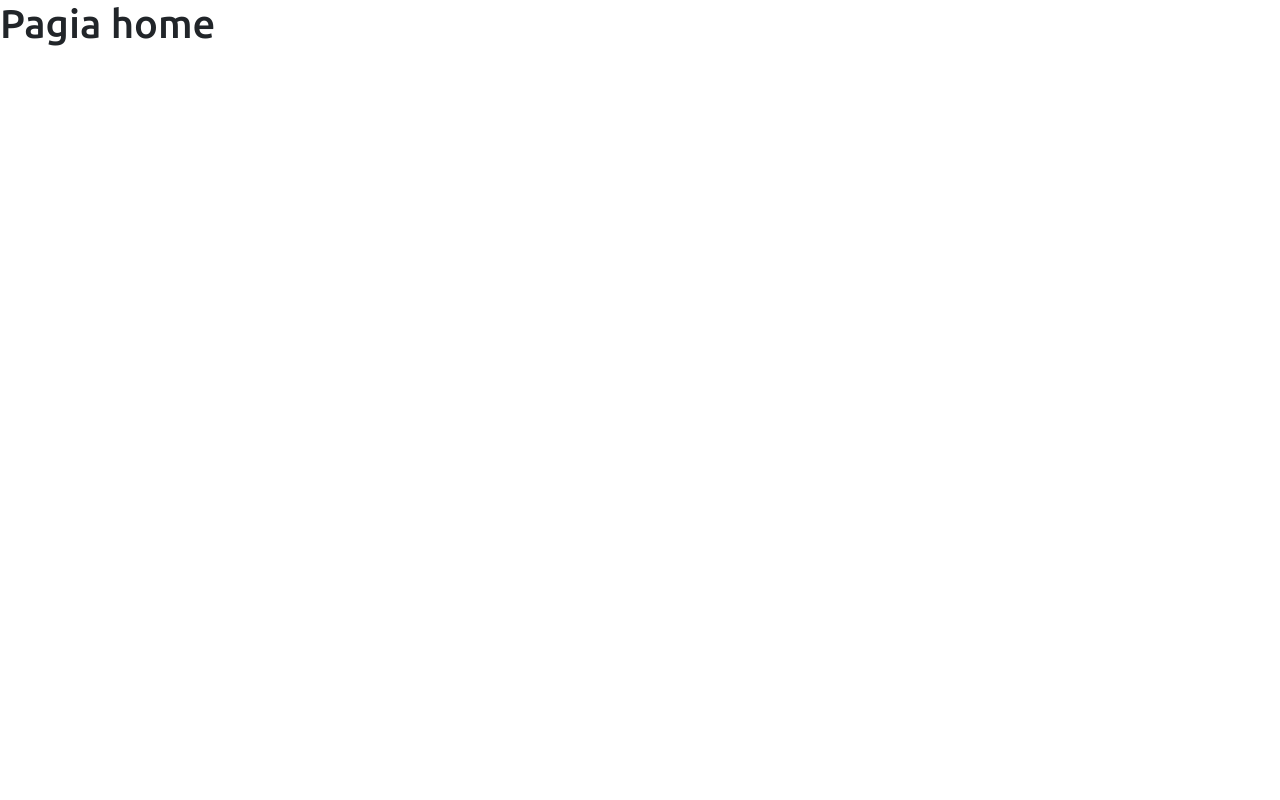
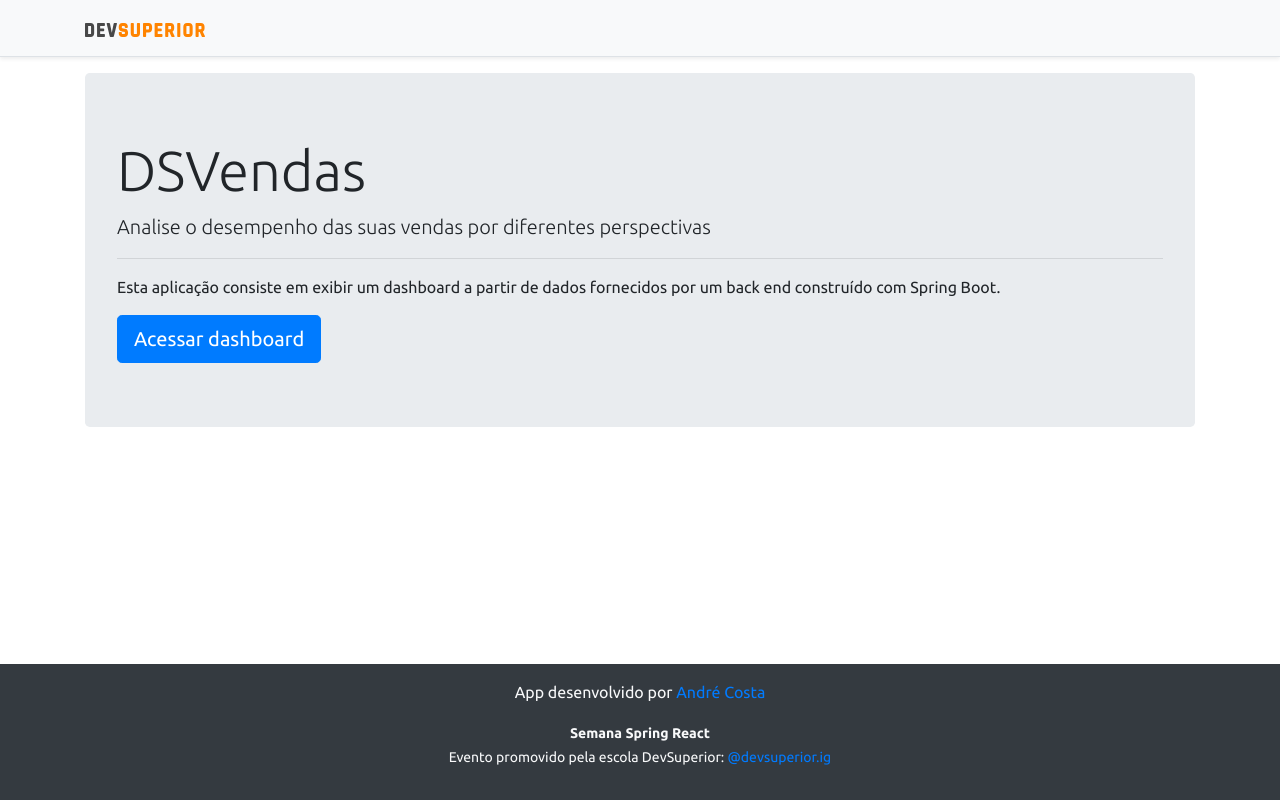
Before and after one commit to andre96costa/projeto-sds3, a React (Create React App) app in the folder frontend/: page / in a window 1280 px wide. Built offline with nearby package versions, Linux system fonts and the light colour scheme.

Commit message:
Home, navigation

```diff
--- a/frontend/src/components/navbar/index.tsx
+++ b/frontend/src/components/navbar/index.tsx
@@ -1,12 +1,15 @@
 
 import ImgDsDark from 'assets/img/ds_dark.svg';
+import { Link } from 'react-router-dom';
 
 function NavBar() {
     return (
         <div className="d-flex flex-column flex-md-row align-items-center p-3 px-md-4 mb-3 bg-light border-bottom shadow-sm">
             <div className="container">
                 <nav className="my-2 my-md-0 mr-md-3">
-                    <img src={ImgDsDark} alt="DevSuperior" width="120" />
+                    <Link to="/">
+                        <img src={ImgDsDark} alt="DevSuperior" width="120" />
+                    </Link>
                 </nav>
             </div>
         </div>
--- a/frontend/src/pages/Home/index.tsx
+++ b/frontend/src/pages/Home/index.tsx
@@ -1,10 +1,29 @@
+import Footer from "components/footer";
+import NavBar from "components/navbar";
+import { Link } from "react-router-dom";
 
 const Home = () => {
-    return (
-        <div>
-            <h1>Pagia home</h1>
+  return (
+    <>  <NavBar />
+        <div className="container">
+            <div className="jumbotron">
+                <h1 className="display-4">DSVendas</h1>
+                <p className="lead">
+                Analise o desempenho das suas vendas por diferentes perspectivas
+                </p>
+                <hr />
+                <p>
+                Esta aplicação consiste em exibir um dashboard a partir de dados
+                fornecidos por um back end construído com Spring Boot.
+                </p>
+                <Link className="btn btn-primary btn-lg" to="/dashboard">
+                    Acessar dashboard
+                </Link>
+            </div>
         </div>
-    );
-  }
+        <Footer/>
+    </>
+  );
+};
 
 export default Home;
```
